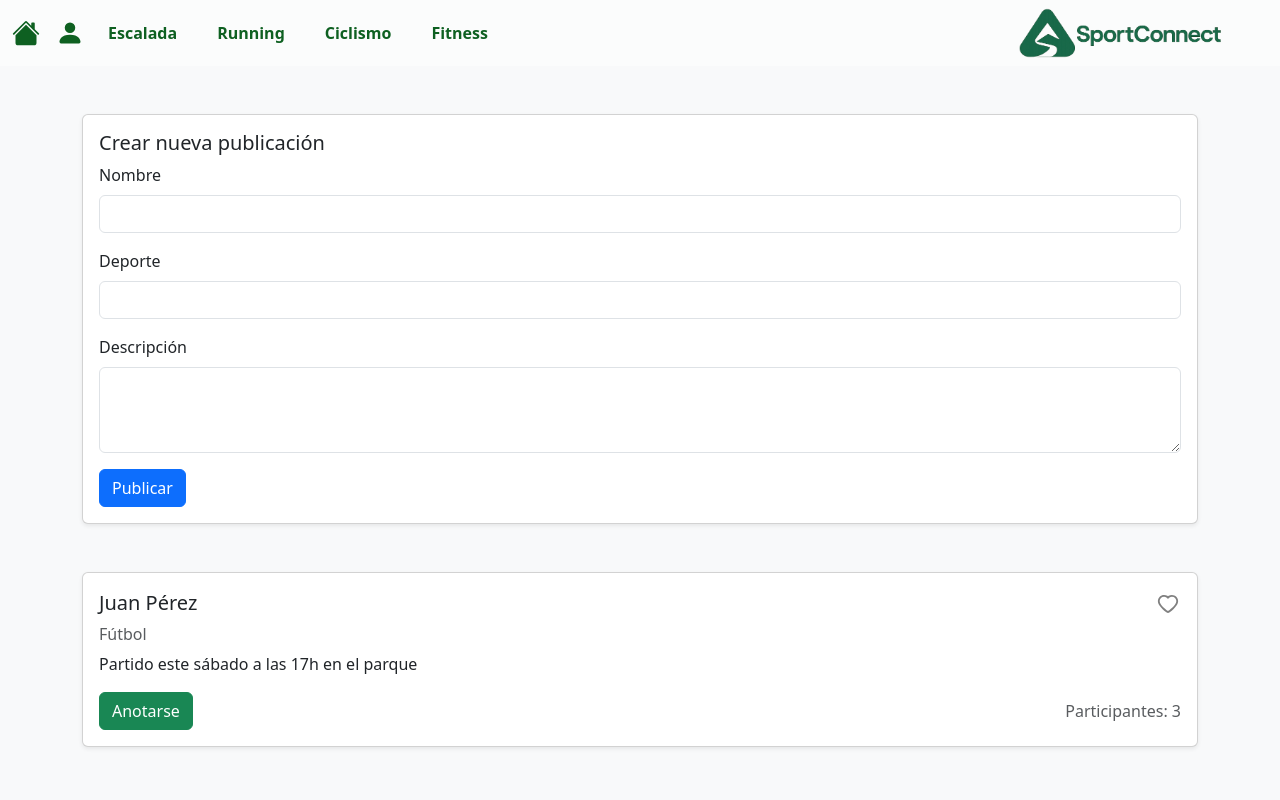
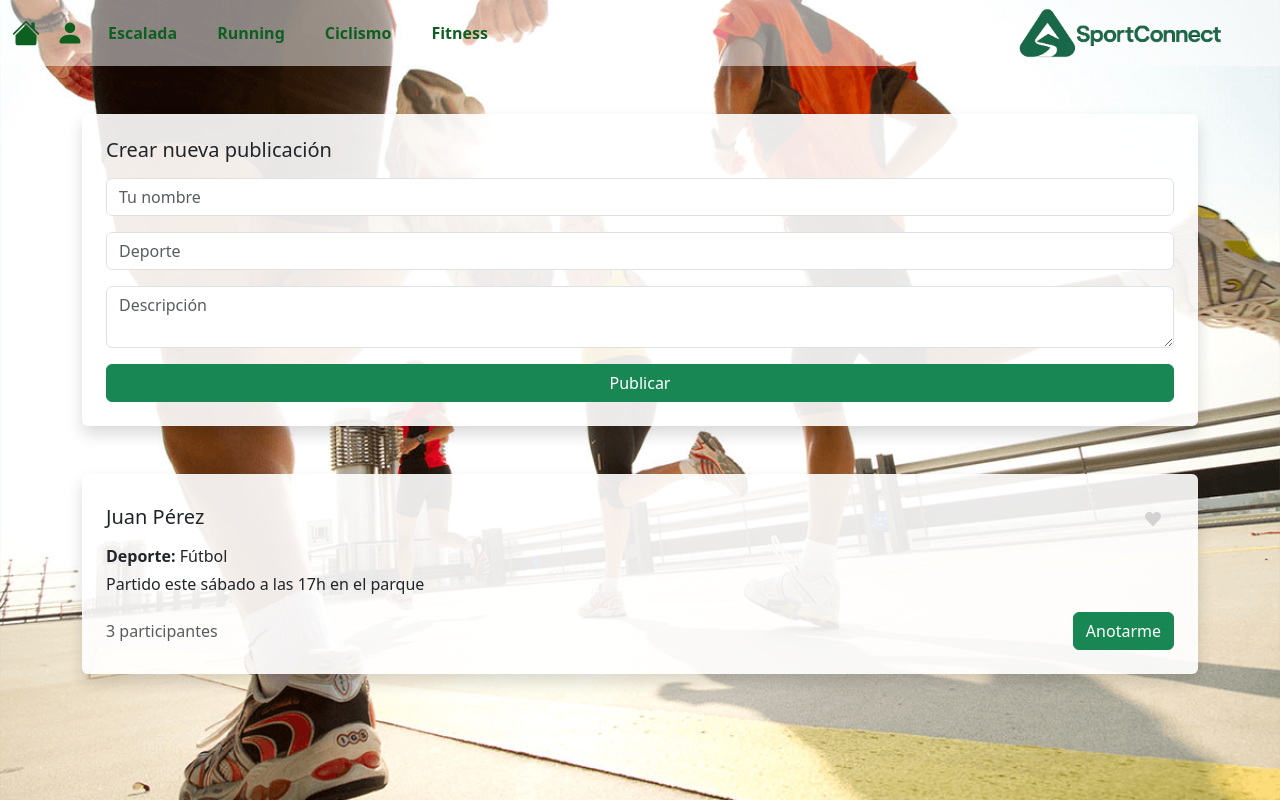
Before and after one commit to 4GeeksAcademy/SportConnect-G1, a React (Vite) app in the folder aventura-social/frontend/: page /feed in a window 1280 px wide. Built offline with nearby package versions, Linux system fonts and the light colour scheme.

Commit message:
Feed mas avanzado

```diff
--- a/aventura-social/frontend/src/components/CreatePost.jsx
+++ b/aventura-social/frontend/src/components/CreatePost.jsx
@@ -1,76 +1,77 @@
-// src/components/CreatePost.jsx
 import React, { useState } from "react";
 
 const CreatePost = ({ setPosts }) => {
-    const [form, setForm] = useState({
+    const [formData, setFormData] = useState({
         user: "",
         sport: "",
         description: "",
     });
 
     const handleChange = (e) => {
-        setForm({ ...form, [e.target.name]: e.target.value });
+        setFormData({
+            ...formData,
+            [e.target.name]: e.target.value,
+        });
     };
 
     const handleSubmit = (e) => {
         e.preventDefault();
-
         const newPost = {
             id: Date.now(),
-            ...form,
+            ...formData,
             isFavorite: false,
             participants: 0,
         };
-
         setPosts(prev => [newPost, ...prev]);
-
-        // Reset form
-        setForm({ user: "", sport: "", description: "" });
+        setFormData({ user: "", sport: "", description: "" });
     };
 
     return (
-        <div className="card mb-5 shadow-sm">
-            <div className="card-body">
-                <h5 className="card-title">Crear nueva publicación</h5>
+        <div
+            className="mb-5 p-4 rounded shadow"
+            style={{
+                backgroundColor: "rgba(255, 255, 255, 0.9)",
+                borderRadius: "1rem"
+            }}
+        >
+            <h5 className="mb-3">Crear nueva publicación</h5>
             <form onSubmit={handleSubmit}>
                 <div className="mb-3">
-                        <label className="form-label">Nombre</label>
                     <input
                         type="text"
+                        name="user"
+                        placeholder="Tu nombre"
                         className="form-control"
-                            name="user"
-                            value={form.user}
+                        value={formData.user}
                         onChange={handleChange}
                         required
                     />
                 </div>
                 <div className="mb-3">
-                        <label className="form-label">Deporte</label>
                     <input
                         type="text"
+                        name="sport"
+                        placeholder="Deporte"
                         className="form-control"
-                            name="sport"
-                            value={form.sport}
+                        value={formData.sport}
                         onChange={handleChange}
                         required
                     />
                 </div>
                 <div className="mb-3">
-                        <label className="form-label">Descripción</label>
                     <textarea
+                        name="description"
+                        placeholder="Descripción"
                         className="form-control"
-                            name="description"
-                            rows="3"
-                            value={form.description}
+                        value={formData.description}
                         onChange={handleChange}
                         required
-                        ></textarea>
+                    />
                 </div>
-                    <button type="submit" className="btn btn-primary">
+                <button type="submit" className="btn btn-success w-100">
                     Publicar
                 </button>
             </form>
-            </div>
         </div>
     );
 };
--- a/aventura-social/frontend/src/components/PostCard.jsx
+++ b/aventura-social/frontend/src/components/PostCard.jsx
@@ -1,38 +1,29 @@
-// src/components/PostCard.jsx
 import React from "react";
-import { AiFillHeart, AiOutlineHeart } from "react-icons/ai";
-
+import { FaHeart } from "react-icons/fa";
 
 const PostCard = ({ post, onToggleFavorite, onJoin }) => {
     return (
-        <div className="card mb-4 shadow-sm">
-            <div className="card-body">
+        <div
+            className="mb-4 p-4 rounded shadow"
+            style={{
+                backgroundColor: "rgba(255, 255, 255, 0.9)",
+                borderRadius: "1rem"
+            }}
+        >
             <div className="d-flex justify-content-between align-items-center mb-2">
-                    <h5 className="card-title mb-0">{post.user}</h5>
+                <h5 className="mb-0">{post.user}</h5>
                 <button
-                        className="btn btn-link p-0"
+                    className="btn btn-link text-danger"
                     onClick={onToggleFavorite}
-                        aria-label="Marcar como favorito"
                 >
-                        {post.isFavorite ? (
-                            <AiFillHeart color="red" size={24} />
-                        ) : (
-                            <AiOutlineHeart color="gray" size={24} />
-                        )}
+                    <FaHeart color={post.isFavorite ? "red" : "lightgray"} />
                 </button>
             </div>
-
-                <h6 className="text-muted">{post.sport}</h6>
-                <p className="card-text">{post.description}</p>
-
+            <p className="mb-1"><strong>Deporte:</strong> {post.sport}</p>
+            <p className="mb-3">{post.description}</p>
             <div className="d-flex justify-content-between align-items-center">
-                    <button className="btn btn-success" onClick={onJoin}>
-                        Anotarse
-                    </button>
-                    <span className="text-muted">
-                        Participantes: {post.participants}
-                    </span>
-                </div>
+                <span className="text-muted">{post.participants} participantes</span>
+                <button className="btn btn-success" onClick={onJoin}>Anotarme</button>
             </div>
         </div>
     );
--- a/aventura-social/frontend/src/pages/Feed.jsx
+++ b/aventura-social/frontend/src/pages/Feed.jsx
@@ -18,7 +18,7 @@ const Feed = () => {
                 isFavorite: false,
                 participants: 3,
             },
-            // Acá se pueden poner más publicaciones
+            // Más publicaciones si querés
         ]);
     }, []);
 
@@ -35,7 +35,15 @@ const Feed = () => {
     };
 
     return (
-        <div className="bg-light min-vh-100">
+        <div
+            className="min-vh-100 d-flex flex-column"
+            style={{
+                backgroundImage: `url("/FondoFeed.png")`,
+                backgroundSize: "cover",
+                backgroundPosition: "center",
+                backgroundRepeat: "no-repeat"
+            }}
+        >
             <Navbar />
 
             <div className="container mt-5">
```
Also changed, not shown: aventura-social/frontend/public/FondoFeed.png (added). Lines whose indentation alone changed are shown as unchanged.
